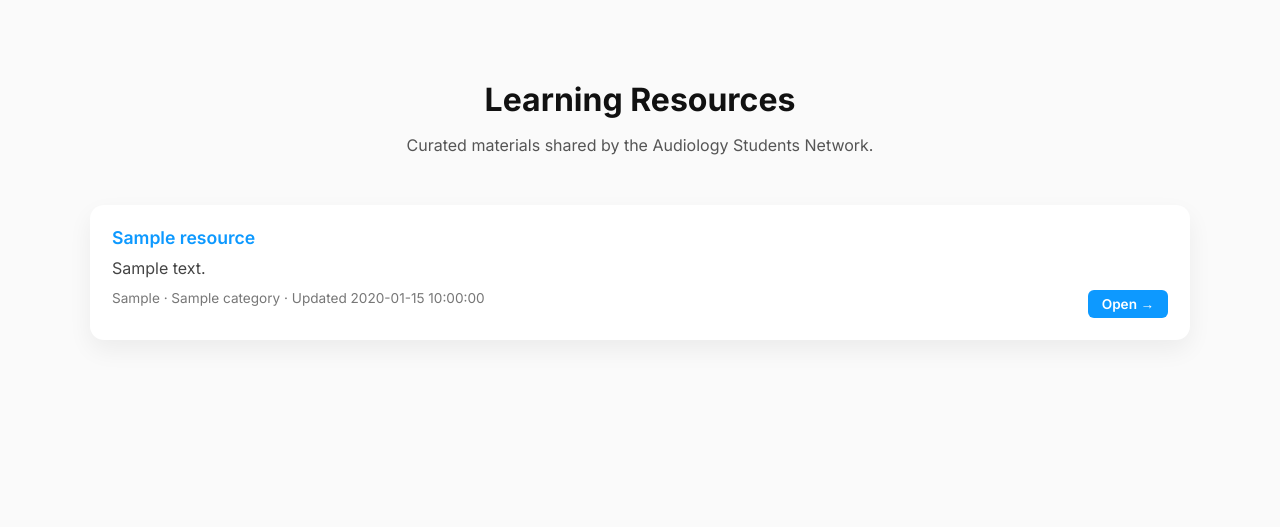
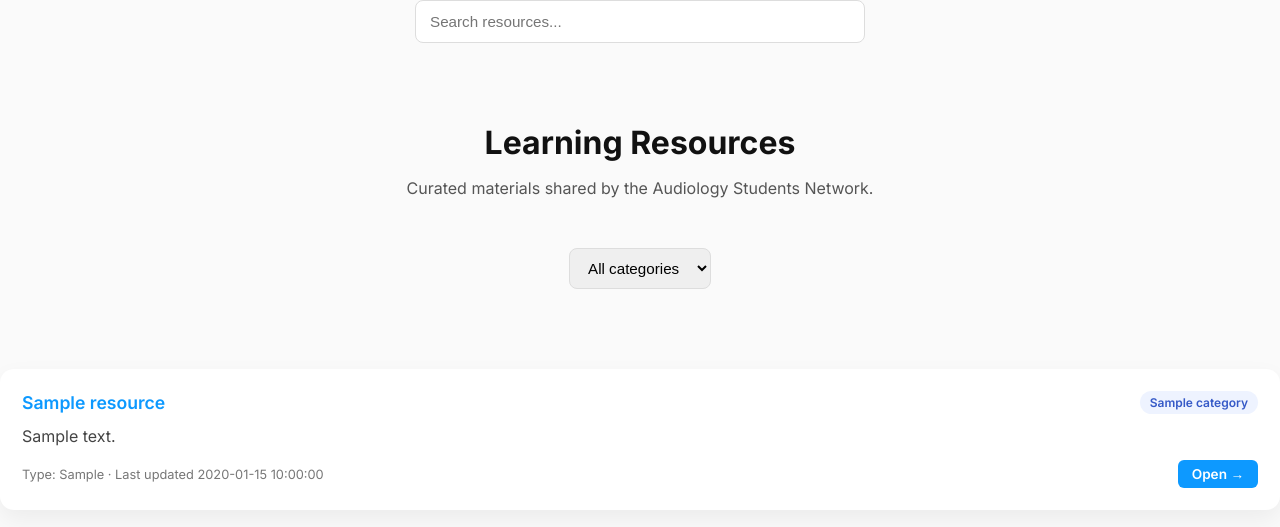
Before and after one commit to adewalemchel-dotcom/flask-cms, a Flask app: page /resources in a window 1280 px wide. Shown: the top 527 px of the page. Run offline with Flask 3, Linux system fonts and the light colour scheme; a database or web service that is not in the repository returns one stand-in record (values such as "Sample title"); data that the repository does not hold is empty; some libraries are stand-ins or nearby versions.

Commit message:
Polish resources page UI (category filter styling)

```diff
--- a/templates/resources.html
+++ b/templates/resources.html
@@ -39,6 +39,13 @@
       margin-bottom: 22px;
     }
 
+    .header {
+      display: flex;
+      justify-content: space-between;
+      align-items: center;
+      gap: 12px;
+    }
+
     .resource-title {
       font-size: 1.1rem;
       font-weight: 600;
@@ -46,21 +53,29 @@
       text-decoration: none;
     }
 
-    .resource-title:hover {
-      text-decoration: underline;
+    .badge {
+      background: #eef3ff;
+      color: #3559c7;
+      padding: 4px 10px;
+      border-radius: 999px;
+      font-size: 0.75rem;
+      font-weight: 600;
+      white-space: nowrap;
     }
 
     .resource-card p {
       margin: 10px 0;
       color: #444;
+      line-height: 1.5;
     }
 
     .meta {
       display: flex;
       justify-content: space-between;
-      font-size: 0.85rem;
+      align-items: center;
+      margin-top: 12px;
+      font-size: 0.8rem;
       color: #777;
-      margin-top: 12px;
     }
 
     .open-btn {
@@ -68,41 +83,117 @@
       background: #0d99ff;
       color: #fff;
       border-radius: 6px;
+      font-size: 0.85rem;
       text-decoration: none;
       font-weight: 600;
+    }
+
+    .open-btn.disabled {
+      background: #ccc;
+      cursor: not-allowed;
+      pointer-events: none;
+    }
+
+    mark {
+      background: #fff3a0;
+      padding: 0 4px;
+      border-radius: 4px;
+    }
+
+    .filter-select {
+      width: 100%;
+      max-width: 420px;
+      padding: 12px 16px;
+      font-size: 1rem;
+      margin: 0 auto 40px auto;
+      border-radius: 8px;
+      border: 1px solid #ddd;
+      display: block;
     }
   </style>
 </head>
 
+<input
+  type="text"
+  id="searchInput"
+  placeholder="Search resources..."
+  style="
+    display:block;
+    margin: 0 auto 20px auto;
+    padding: 12px 14px;
+    width: 100%;
+    max-width: 420px;
+    border-radius: 8px;
+    border: 1px solid #ddd;
+    font-size: 0.95rem;
+  "
+>
+
 <body>
   <div class="container">
     <h1>Learning Resources</h1>
+
     <p class="subtitle">
       Curated materials shared by the Audiology Students Network.
     </p>
 
+    <select
+      id="categoryFilter"
+      style="
+        display: block;
+        margin: 0 auto 40px auto;
+        padding: 10px 14px;
+        border-radius: 8px;
+        border: 1px solid #ddd;
+        font-size: 0.95rem;
+      "
+    >
+      <option value="all">All categories</option>
+      <option value="Articles">Articles</option>
+      <option value="Videos">Videos</option>
+      <option value="PDFs">PDFs</option>
+      <option value="Tools">Tools</option>
+    </select>
+  </div>
+</body>
+
   {% if resources %}
     {% for r in resources %}
-      <div class="resource-card">
-        <a href="{{ r[2] }}" target="_blank" class="resource-title">
-          {{ r[0] }}
-        </a>
+      <div class="resource-card" data-category="{{ r[4] }}">
+
+        <!-- TITLE + CATEGORY -->
+        <div class="header">
+          <span class="resource-title">{{ r[0] }}</span>
+
+          {% if r[4] %}
+            <span class="badge">{{ r[4] }}</span>
+          {% endif %}
+        </div>
 
         {% if r[3] %}
           <p>{{ r[3] }}</p>
         {% endif %}
 
+        <!-- META -->
         <div class="meta">
           <span>
-            {{ r[1]|capitalize }}
-            {% if r[4] %} · {{ r[4] }}{% endif %}
-            {% if r[5] %} · Updated {{ r[5] }}{% endif %}
+            Type: {{ r[1]|capitalize }}
+            {% if r[5] %}
+              · Last updated {{ r[5] }}
+            {% endif %}
           </span>
 
+          {% if r[2] %}
             <a href="{{ r[2] }}" target="_blank" class="open-btn">
               Open →
             </a>
+          {% else %}
+            <span class="open-btn disabled">
+              Not available
+            </span>
+          {% endif %}
         </div>
+
       </div>
     {% endfor %}
   {% else %}
@@ -111,5 +202,53 @@
     </p>
   {% endif %}
 </div>
+
+<script>
+  const searchInput = document.getElementById("searchInput");
+  const categoryFilter = document.getElementById("categoryFilter");
+  const cards = document.querySelectorAll(".resource-card");
+
+  function highlight(text, query) {
+    if (!query) return text;
+    const regex = new RegExp(`(${query})`, "gi");
+    return text.replace(regex, "<mark>$1</mark>");
+  }
+
+  function filterResources() {
+    const query = searchInput.value.toLowerCase();
+    const selectedCategory = categoryFilter.value;
+
+    cards.forEach(card => {
+      const titleEl = card.querySelector(".resource-title");
+      const descEl = card.querySelector("p");
+      const category = card.dataset.category;
+
+      const titleText = titleEl.innerText;
+      const descText = descEl ? descEl.innerText : "";
+
+      const matchesSearch =
+        titleText.toLowerCase().includes(query) ||
+        descText.toLowerCase().includes(query);
+
+      const matchesCategory =
+        selectedCategory === "all" || category === selectedCategory;
+
+      if (matchesSearch && matchesCategory) {
+        card.style.display = "block";
+
+        titleEl.innerHTML = highlight(titleText, query);
+        if (descEl) {
+          descEl.innerHTML = highlight(descText, query);
+        }
+      } else {
+        card.style.display = "none";
+      }
+    });
+  }
+
+  searchInput.addEventListener("input", filterResources);
+  categoryFilter.addEventListener("change", filterResources);
+</script>
+
 </body>
 </html>
```
Lines whose indentation alone changed are shown as unchanged.
